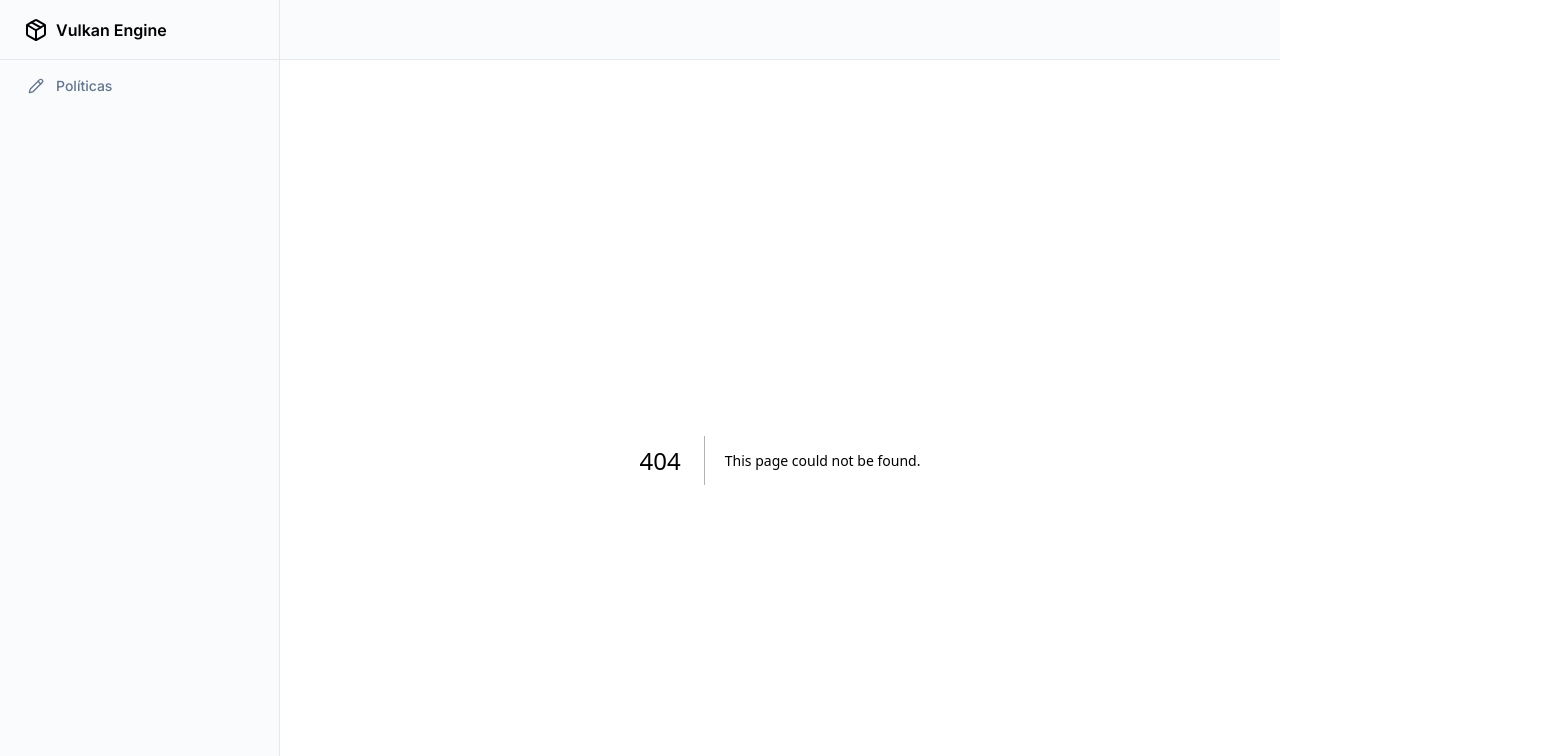
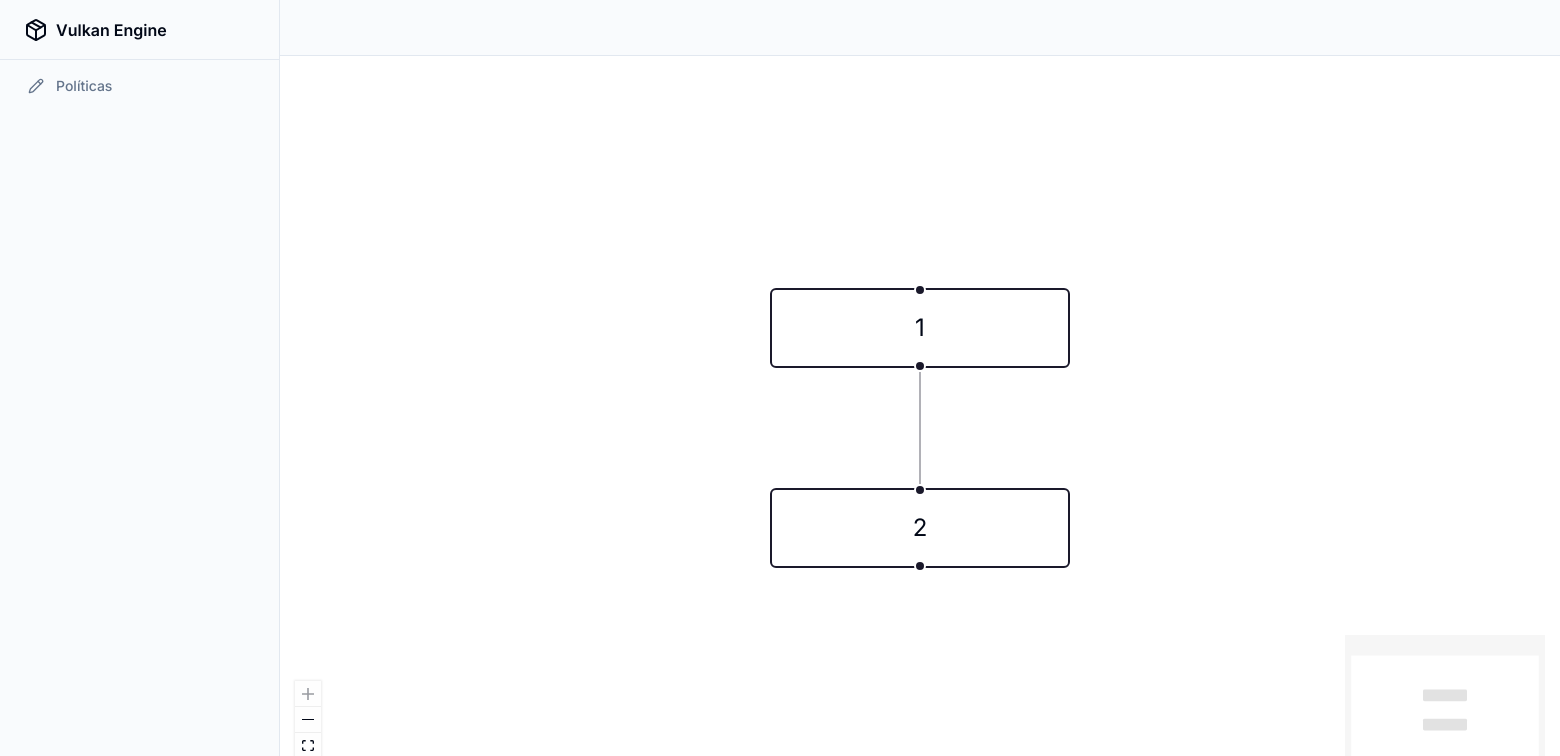
Before and after one commit to vulkanlabs/lineart, a Next.js app in the folder frontend/: page /policies/1/workflow in a window 1280 px wide. Before the commit this address had no page. Shown: the top 756 px of the page, 1560 px wide, since content can reach past the window. Built offline with nearby package versions, Linux system fonts and the light colour scheme.

Commit message:
feat(front): draft workflow page
Signed-off-by: Antonio Pedro Vieira <aps.vieira95@gmail.com>

```diff
--- a/frontend/package.json
+++ b/frontend/package.json
@@ -21,6 +21,7 @@
     "@radix-ui/react-label": "^2.1.0",
     "@radix-ui/react-separator": "^1.1.0",
     "@radix-ui/react-slot": "^1.1.0",
+    "@xyflow/react": "^12.0.4",
     "class-variance-authority": "^0.7.0",
     "clsx": "^2.1.1",
     "lucide-react": "^0.424.0",
--- /dev/null
+++ b/frontend/src/app/policies/[policy_id]/page.js
@@ -0,0 +1,5 @@
+import { redirect } from "next/navigation";
+
+export default function Page({ params }) {
+    redirect(`/policies/${params.policy_id}/workflow`);
+}
--- /dev/null
+++ b/frontend/src/app/policies/[policy_id]/workflow/page.js
@@ -0,0 +1,21 @@
+import { ReactFlow, MiniMap, Controls } from '@xyflow/react';
+
+import '@xyflow/react/dist/style.css';
+
+const initialNodes = [
+    { id: '1', position: { x: 0, y: 0 }, data: { label: '1' } },
+    { id: '2', position: { x: 0, y: 100 }, data: { label: '2' } },
+];
+const initialEdges = [{ id: 'e1-2', source: '1', target: '2' }];
+
+export default function Page({ params }) {
+    return (
+        <div className='w-svw max-w-full h-full'>
+            <ReactFlow defaultNodes={initialNodes} defaultEdges={initialEdges} fitView>
+                <MiniMap nodeStrokeWidth={3} zoomable pannable />
+
+                <Controls />
+            </ReactFlow>
+        </div>
+    );
+}
--- a/frontend/src/app/policies/page.js
+++ b/frontend/src/app/policies/page.js
@@ -1,6 +1,6 @@
 import PolicyPageBody from "@/app/policies/policiesPage";
 
-export default function Home() {
+export default function Page() {
     return (
         <div>
             <main className="flex flex-1 flex-col gap-4 p-4 lg:gap-6 lg:p-6">
--- a/frontend/src/components/policy-table.jsx
+++ b/frontend/src/components/policy-table.jsx
@@ -7,9 +7,12 @@ import {
     TableHeader,
     TableRow,
 } from "@/components/ui/table";
+import { useRouter } from 'next/navigation';
 
 
 export function PolicyTable({ policies }) {
+    const router = useRouter();
+
     return (
         <Table>
             <TableCaption>A lista das suas políticas criadas.</TableCaption>
@@ -24,16 +27,17 @@ export function PolicyTable({ policies }) {
             </TableHeader>
             <TableBody>
                 {policies.map((policy) => (
-                    <TableRow key={policy.policy_id} >
+                    <TableRow key={policy.policy_id} onClick={() => router.push(`/policies/${policy.policy_id}`)} >
                         <TableCell>{policy.policy_id}</TableCell>
                         <TableCell>{policy.name}</TableCell>
                         <TableCell>{policy.description.length > 0 ? policy.description : "-"}</TableCell>
-                        <TableCell>{policy.active_policy_version_id}</TableCell>
+                        <TableCell>{policy.active_policy_version_id !== null ? policy.active_policy_version_id : "-"}</TableCell>
                         <TableCell>{policy.last_updated_at}</TableCell>
                     </TableRow>
+
                 ))}
             </TableBody>
-        </Table>
+        </Table >
     );
 
 }
```
Also changed, not shown: frontend/src/app/policies/workflow/page.js (deleted), 1 other file (tests, documents, lock files or other folders).
